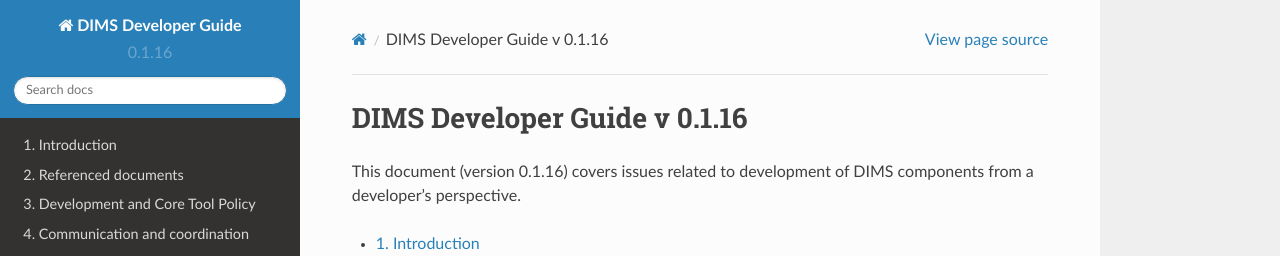
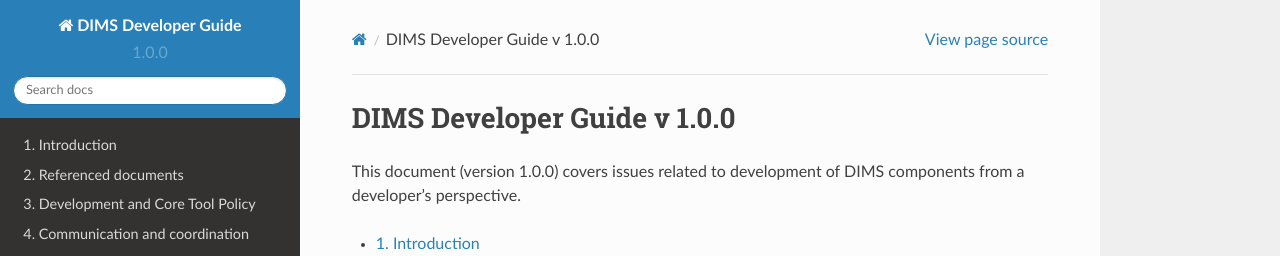
Before and after one commit to uw-dims/dims-devguide, a Sphinx documentation site: the page built from docs/source/index.rst, in a window 1280 px wide and 900 px high. Shown: the top 256 px of the window. Built offline with Sphinx 7.4.7 and the Read the Docs theme 2.0.0, drawn with Linux system fonts in a browser that asks for light colours; pages that are not in the unit, such as notebooks, are missing from menus.

Commit message:
Bump version: 0.1.16 → 1.0.0

```diff
--- a/docs/source/conf.py
+++ b/docs/source/conf.py
@@ -69,7 +69,7 @@ author = u'Dave Dittrich'
 # built documents.
 #
 # The short X.Y version.
-version = '0.1.16'
+version = '1.0.0'
 
 # The full version, including alpha/beta/rc tags.
 release = version
```
Also changed, not shown: .bumpversion.cfg, 1 other file.
